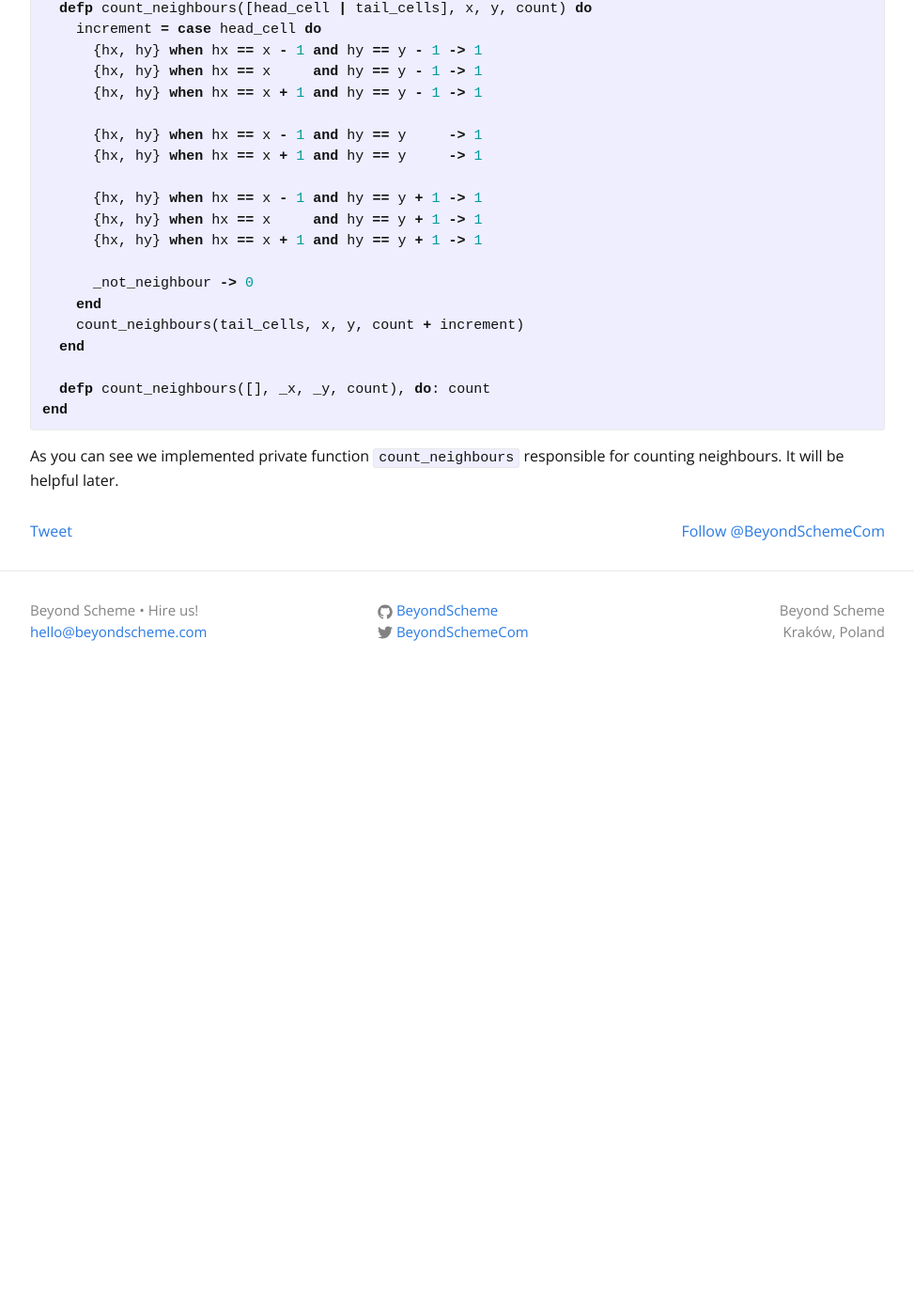
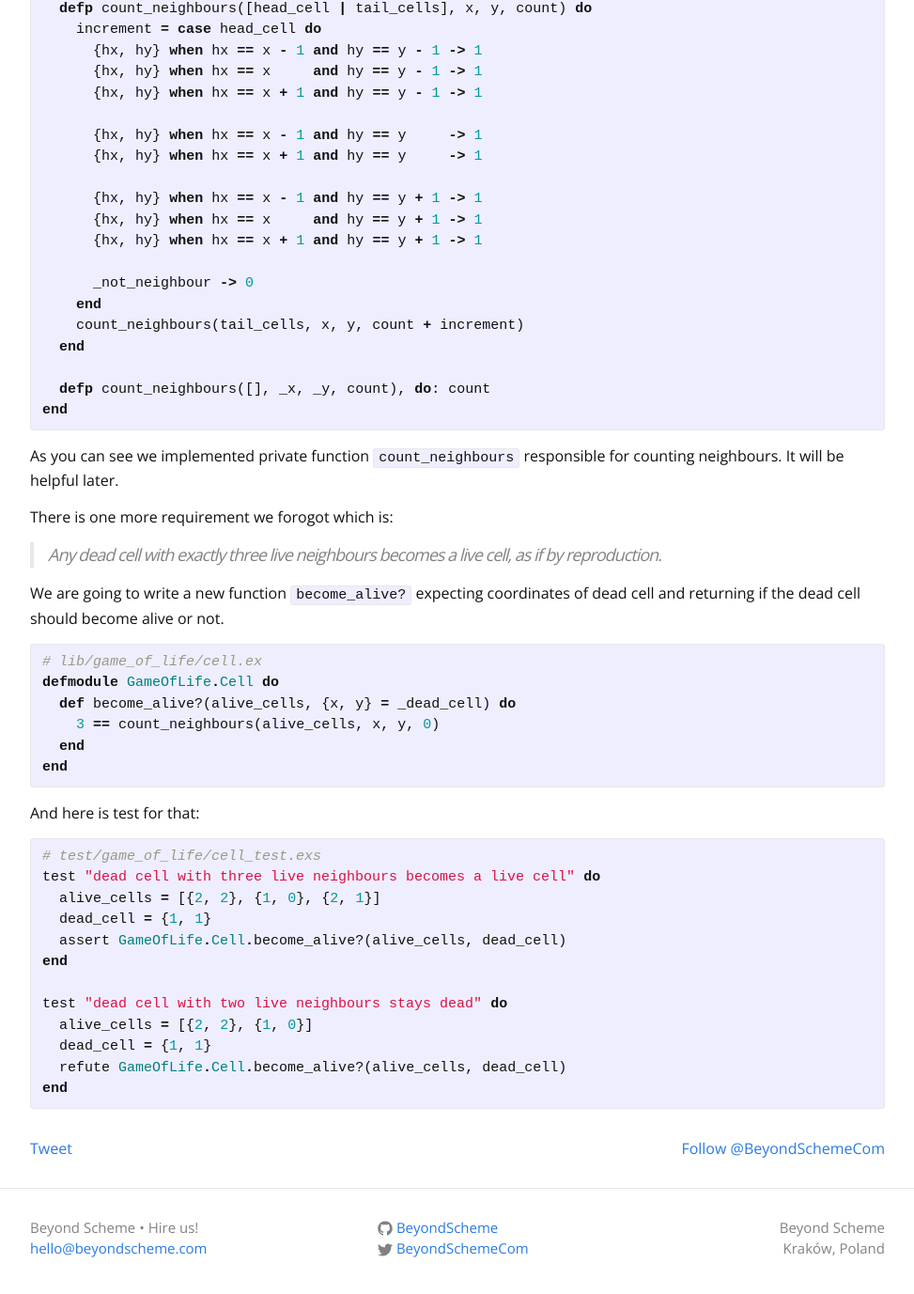
Before and after one commit to BeyondScheme/BeyondScheme.github.io, a Jekyll site: the page built from _posts/2016-04-26-distributed-game-of-life-in-elixir.md, in a window 1280 px wide and 1400 px high, scrolled down 4653 px. Shown: the top 1377 px of the window at 94% size, without its empty margins (153-1126 px from the left). Built offline with Jekyll 4.4.1, drawn with Linux system fonts in a browser that asks for light colours; nearby versions of some CDN libraries; comment, search, counter and statistics services are not loaded; before the commit the page ends 5396 px from its top, so only the background shows below that.

Commit message:
Last requirement about dead cell

```diff
--- a/_posts/2016-04-26-distributed-game-of-life-in-elixir.md
+++ b/_posts/2016-04-26-distributed-game-of-life-in-elixir.md
@@ -192,3 +192,35 @@ end
 {% endhighlight %}
 
 As you can see we implemented private function `count_neighbours` responsible for counting neighbours. It will be helpful later.
+
+There is one more requirement we forogot which is:
+
+> Any dead cell with exactly three live neighbours becomes a live cell, as if by reproduction.
+
+We are going to write a new function `become_alive?` expecting coordinates of dead cell and returning if the dead cell should become alive or not.
+
+{% highlight elixir %}
+# lib/game_of_life/cell.ex
+defmodule GameOfLife.Cell do
+  def become_alive?(alive_cells, {x, y} = _dead_cell) do
+    3 == count_neighbours(alive_cells, x, y, 0)
+  end
+end
+{% endhighlight %}
+
+And here is test for that:
+
+{% highlight elixir %}
+# test/game_of_life/cell_test.exs
+test "dead cell with three live neighbours becomes a live cell" do
+  alive_cells = [{2, 2}, {1, 0}, {2, 1}]
+  dead_cell = {1, 1}
+  assert GameOfLife.Cell.become_alive?(alive_cells, dead_cell)
+end
+
+test "dead cell with two live neighbours stays dead" do
+  alive_cells = [{2, 2}, {1, 0}]
+  dead_cell = {1, 1}
+  refute GameOfLife.Cell.become_alive?(alive_cells, dead_cell)
+end
+{% endhighlight %}
```
